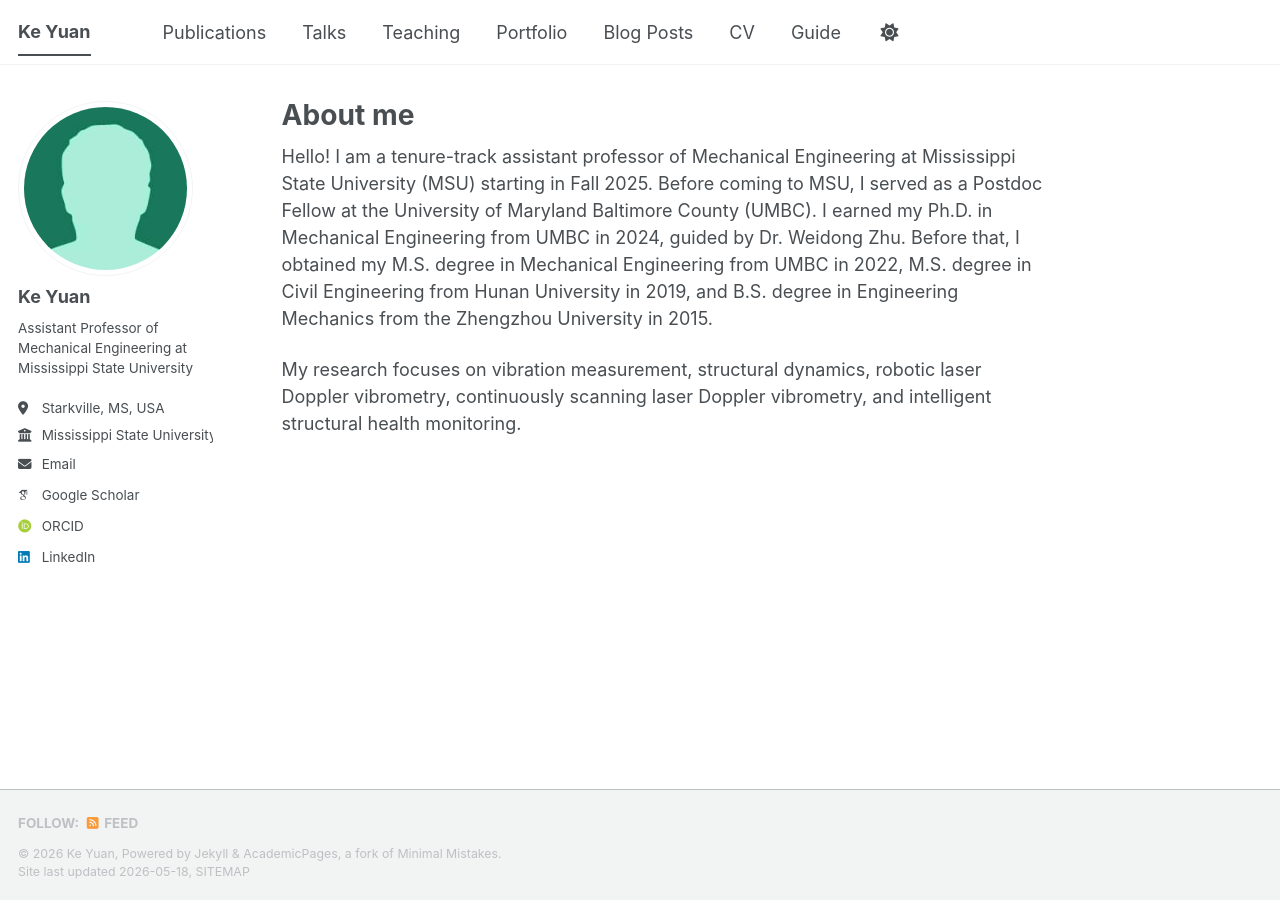
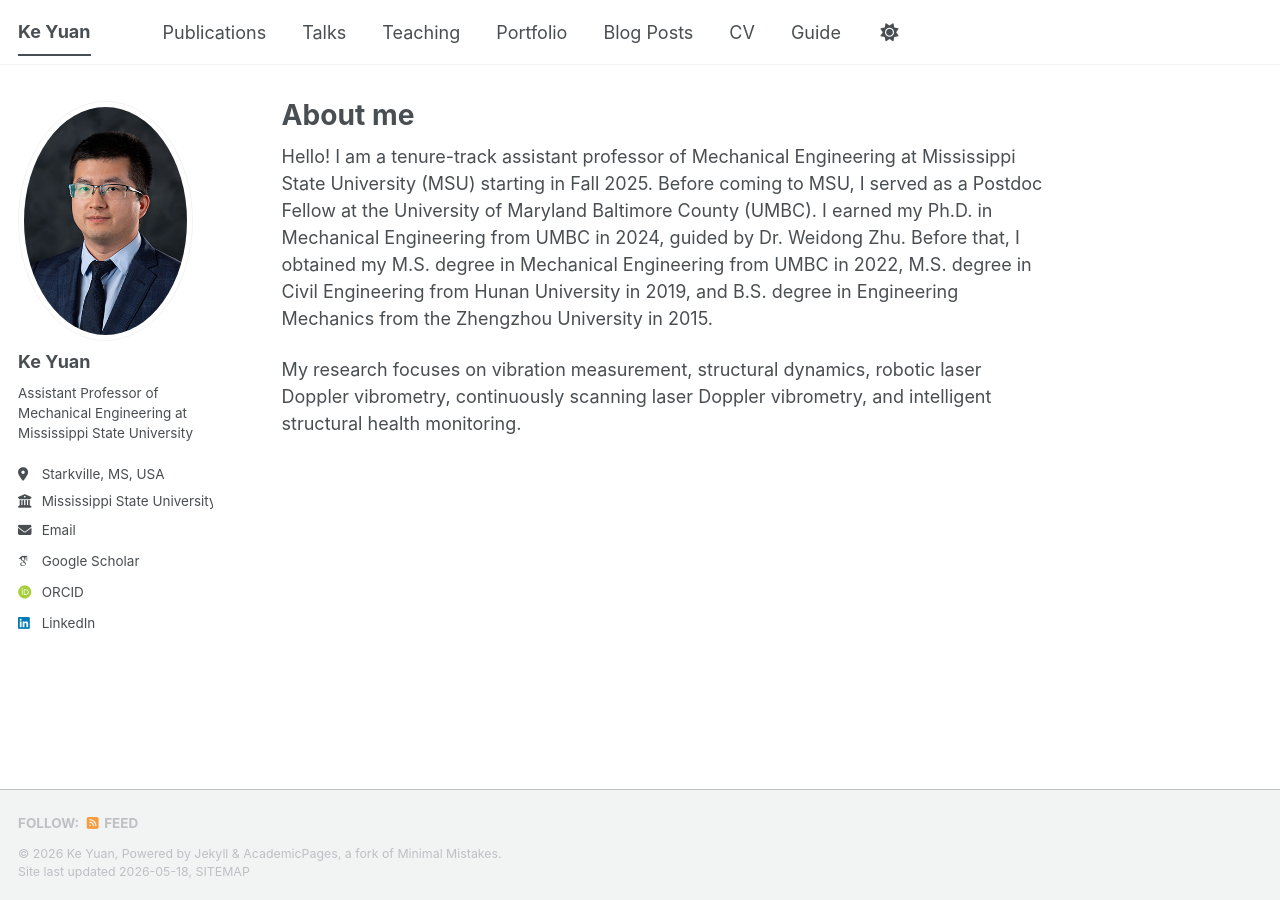
Before and after one commit to KeYuan2025/KeYuan2025.github.io, a Jekyll site: the page built from _pages/about.md, in a window 1280 px wide. Built offline with Jekyll 4.4.1, drawn with Linux system fonts in a browser that asks for light colours; some web fonts are replaced; a script bundle is joined from its source files by our own code; library files that are not in the unit come from our copies.

Commit message:
Update _config.yml

```diff
--- a/_config.yml
+++ b/_config.yml
@@ -23,7 +23,7 @@ repository               : "academicpages/academicpages.github.io"
 #               Additional customization can be done by editing /_includes/author-profile.html
 author:
   # Biographic information
-  avatar           : "bio-photo-2.jpg"
+  avatar           : "KeYuan-profile.jpg"
   name             : "Ke Yuan"
   pronouns         : # example: "she/her"
   bio              : "Assistant Professor of Mechanical Engineering at Mississippi State University"
```
